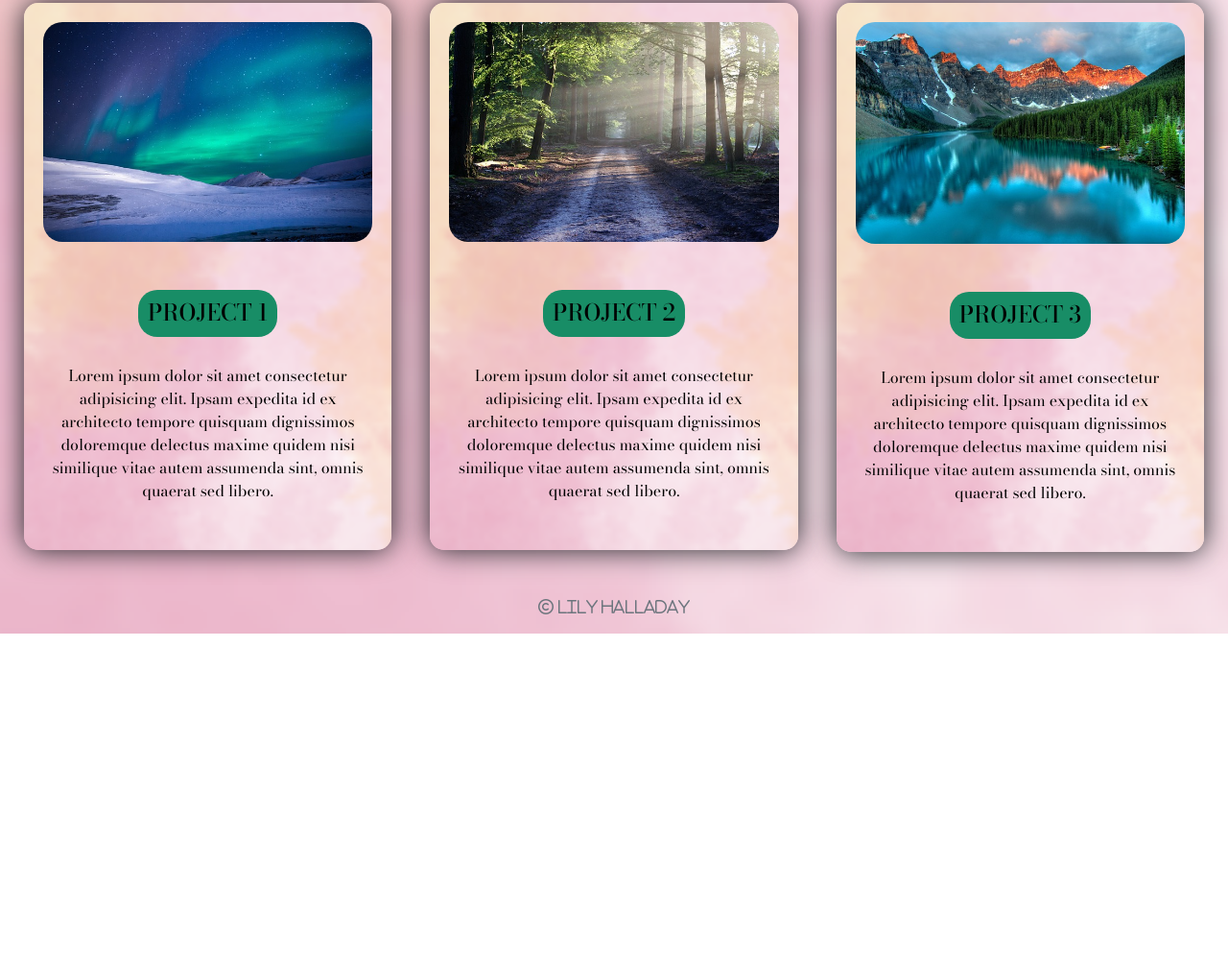
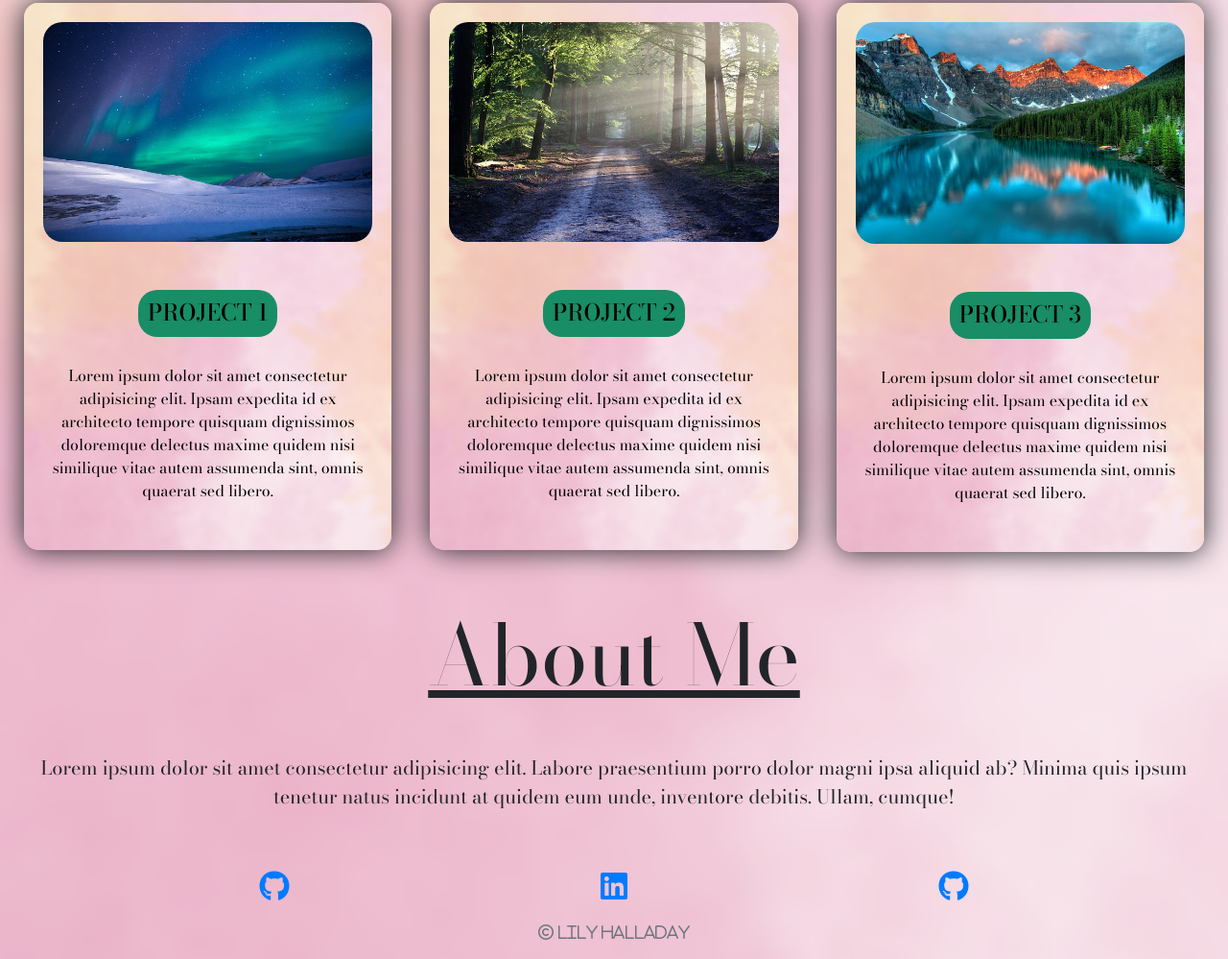
Before and after one commit to Lily1595/Bootstrap-Portfolio, a plain HTML site: page index.html in a window 1280 px wide. Shown: the part 1762-2761 px from the top of the page at 96% size. Before the commit the page ends 2422 px from the top, so only its background shows below. Drawn offline with nearby package versions, Linux system fonts and the light colour scheme.

Commit message:
added footer and stylised hover, and added copyright

```diff
--- a/index.html
+++ b/index.html
@@ -135,10 +135,33 @@
     </div>
   </div>
 
+  <div class="aboutme-area">
+    <div class="containter">
+      <div class="row">
+        <div class="col text-center mb-3">
+          <h2 class="display-2">About Me</h2>
+          <p class="lead">Lorem ipsum dolor sit amet consectetur adipisicing elit. Labore praesentium porro dolor magni ipsa aliquid ab? Minima quis ipsum tenetur natus incidunt at quidem eum unde, inventore debitis. Ullam, cumque!</p>
+        </div>
+      </div>
+
   <footer>
+    <div class="container">
+      <div class="row text-center m-3 p-2">
+        <div class="col-md-4">
+          <a href="https://github.com/Lily1595" class="footer-social"><i class="fa-brands fa-github fa-2xl"></i></a>
+        </div>
+        <div class="col-md-4">
+          <a href="https://www.linkedin.com/in/lily-halladay-9a3301209/" class="footer-social"><i class="fa-brands fa-linkedin fa-2xl"></i></a>
+        </div>
+        <div class="col-md-4">
+          <a href="https://github.com/Lily1595" class="footer-social"><i class="fa-brands fa-github fa-2xl"></i></a>
+        </div>
+      </div>
+    </div>
     <div class="footer-body text-center text-muted mb-3">
       <i class="fa-regular fa-copyright"> Lily Halladay </i>
     </div>
   </footer>
 
+
 </body>
--- a/style.css
+++ b/style.css
@@ -21,6 +21,8 @@ body {
 
 .nav-link {
   font-size:x-large;
+  text-align: center;
+  width: 150px;
   background-color: #8ccbc8;
   border-radius: 20px;
 }
```
